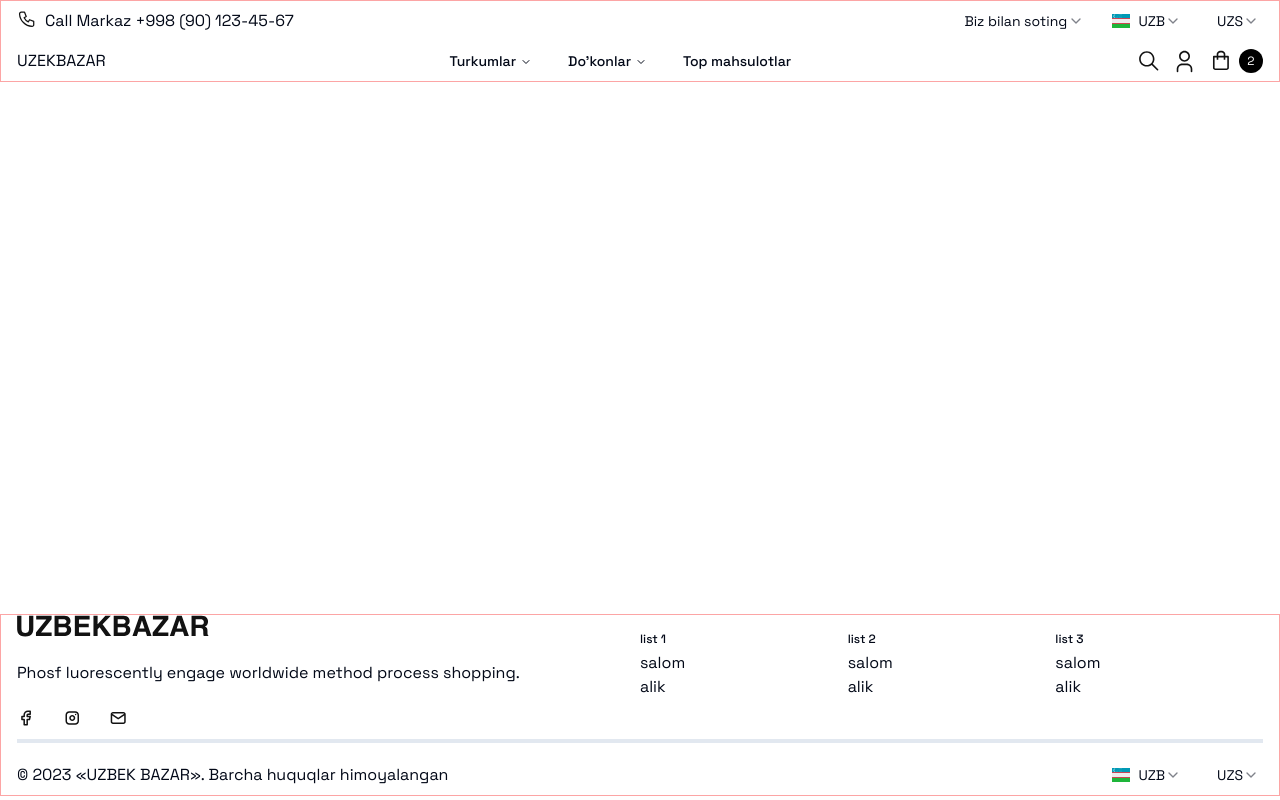
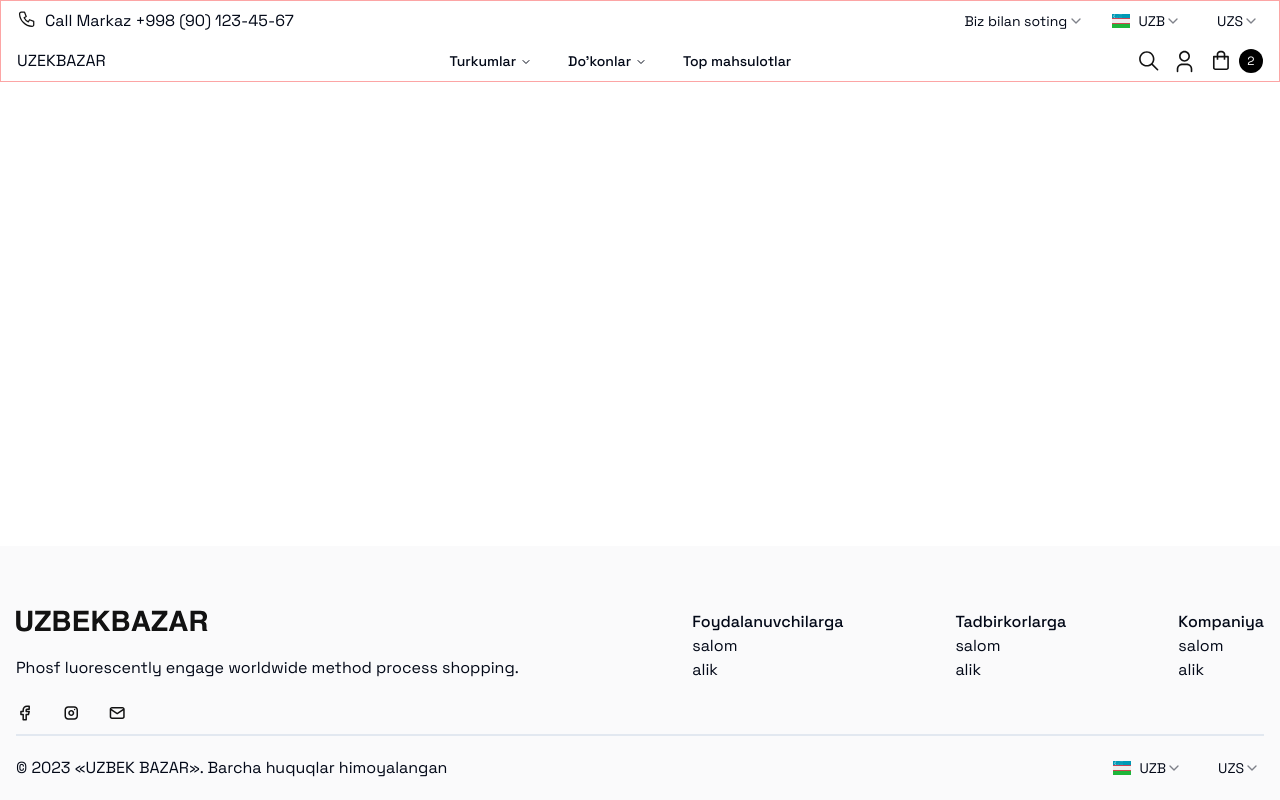
Before and after one commit to bekzodjonganiyev/uzbek-bazar, a React (Vite) app in the folder user/: page / in a window 1280 px wide. Built offline with nearby package versions, Linux system fonts and the light colour scheme; the HTML template or start-up script is replaced by a standard one.

Commit message:
customListShower replaced to customAccardion

```diff
--- a/user/package.json
+++ b/user/package.json
@@ -23,6 +23,7 @@
     "react": "^18.2.0",
     "react-dom": "^18.2.0",
     "react-router-dom": "^6.14.1",
+    "swiper": "^10.1.0",
     "tailwind-merge": "^1.14.0",
     "tailwindcss-animate": "^1.0.6"
   },
--- a/user/src/components/common/CustomAccardion.tsx
+++ b/user/src/components/common/CustomAccardion.tsx
@@ -6,24 +6,28 @@ import {
     AccordionItem,
     AccordionTrigger,
 } from "@/components/ui/accordion"
+import { Link } from "react-router-dom"
 
 interface Props {
-    items: {title:string, value:string, content:string[]}[],
+    items: { title: string, value: string, content: string[] }[],
+    className: string
 }
 
-export const CustomAccardion = ({ items }: Props): ReactElement => {
+export const CustomAccardion = ({ items, className }: Props): ReactElement => {
     return (
-        <Accordion type="single" collapsible>
+        <Accordion type="multiple" className={className}>
             {
                 items.map((item, idx) => (
                     <AccordionItem key={idx} value={item.value}>
                         <AccordionTrigger>{item.title}</AccordionTrigger>
                         <AccordionContent>
-                            {
-                                item.content.map((link, idx) => (
-                                    <a key={idx} href={link}>{link}</a>
-                                ))
-                            }
+                            <div className="flex flex-col gap-2">
+                                {
+                                    item.content.map((link, idx) => (
+                                        <Link key={idx} to={link}>{link}</Link>
+                                    ))
+                                }
+                            </div>
                         </AccordionContent>
                     </AccordionItem>
                 ))
--- a/user/src/components/common/CustomListShower.tsx
+++ b/user/src/components/common/CustomListShower.tsx
@@ -9,22 +9,22 @@ type Props = {
 export const CustomListShower = ({ title, items }: Props): ReactElement => {
   const [show, setShow] = useState<boolean>();
   return (
-    <div className="xs:w-full md:w-1/3 mt-3">
+    <div className="xs:w-full md:w-1/3 mt-3 border">
       <div
-        className="flex justify-between items-center cursor-pointer"
+        className="flex items-center cursor-pointer"
         onClick={() => { setShow(!show); console.log("first render") }}
       >
-        <h2 className="text-black-900 font-space-grotesk font-medium text-xs leading-6">
+        <h2 className="text-black-900 font-space-grotesk font-bold text-sm leading-6">
           {title}
         </h2>
         <div className="block md:hidden">
           <DownIcon />
         </div>
       </div>
-      <div className={`items ${show ? "block md:block" : "hidden md:block"}`}>
+      <div className={`${show ? "block md:block" : "hidden md:block"} h-0`}>
         {items.map((e, ind) => (
           <span
-            className="block text-text-blue font-inter text-base font-normal leading-6"
+            className="block font-inter text-base font-normal leading-6"
             key={ind}
           >
             {e}
--- a/user/src/components/footer/Footer.tsx
+++ b/user/src/components/footer/Footer.tsx
@@ -1,21 +1,13 @@
 import { ReactElement } from "react";
-import {
-  FacebookIcon,
-  InstaIcon,
-  LogoIcon,
-  MailIcon,
-  UzFlagIcon,
-  RuFlagIcon,
-  EnFlagIcon
-} from "@/assets/icons";
-import List from "./List";
-import { CustomSelect } from "@/components/common";
+import { FacebookIcon, InstaIcon, LogoIcon, MailIcon, UzFlagIcon, RuFlagIcon, EnFlagIcon } from "@/assets/icons";
+import { CustomSelect, CustomAccardion } from "@/components/common";
+import { Link } from "react-router-dom";
 
 export const Footer = (): ReactElement => {
   const footerLinks = [
-    { title: "list 1", items: ["salom", "alik"] },
-    { title: "list 2", items: ["salom", "alik"] },
-    { title: "list 3", items: ["salom", "alik"] },
+    { title: "Foydalanuvchilarga", value: "list 1", content: ["salom", "alik"] },
+    { title: "Tadbirkorlarga", value: "list 2", content: ["salom", "alik"] },
+    { title: "Kompaniya", value: "list 3", content: ["salom", "alik"] },
   ];
 
   const languages = [
@@ -31,14 +23,14 @@ export const Footer = (): ReactElement => {
   ]
 
   return (
-    <footer className="w-full mb-1">
-      <div className="container border border-red-300">
-        <div className="w-full flex flex-col md:flex-row justify-between">
+    <footer className="w-full bg-footer pt-16 pb-3">
+      <div className="container">
+        <div className="w-full flex flex-col lg:flex-row justify-between">
 
           {/* begin::LOGOS AND SOCIALS */}
-          <div className="w-1/2">
+          <div className="md:w-1/2">
             <LogoIcon />
-            <span className="text-black-600 font-inter text-base font-normal leading-6 block my-6">
+            <span className="text-base font-normal leading-6 block my-6">
               Phosf luorescently engage worldwide method process shopping.
             </span>
             <div className="space-x-7 hidden md:flex">
@@ -50,15 +42,27 @@ export const Footer = (): ReactElement => {
           {/* end::LOGOS AND SOCIALS */}
 
           {/* begin::LINKS */}
-          <div className="w-full md:w-1/2 flex flex-col md:flex-row justify-between">
-            {footerLinks.map((e, ind) => (
-              <List key={ind} title={e.title} items={e.items} />
-            ))}
+          <div className="max-md:mb-5">
+            <div className="lg:flex gap-28 hidden">
+              {
+                footerLinks.map(item => (
+                  <ul>
+                    <h2 className="text-base font-medium">{item.title}</h2>
+                    {
+                      item.content.map(subItem => (
+                        <li><Link to={subItem}>{subItem}</Link></li>
+                      ))
+                    }
+                  </ul>
+                ))
+              }
+            </div>
+            <CustomAccardion items={footerLinks} className="lg:hidden" />
           </div>
           {/* end::LINKS */}
         </div>
 
-        <hr className="hidden md:block my-3 border-2" />
+        <hr className="hidden md:block my-3 border" />
 
         <div className="xs:flex-col-reverse md:flex justify-between items-center">
           <h2 className="flex justify-center">
--- a/user/src/components/header/Header.tsx
+++ b/user/src/components/header/Header.tsx
@@ -1,6 +1,3 @@
-import { useState } from "react"
-
-
 import { Sheet } from "../ui/sheet"
 import { CustomSelect } from "@/components/common"
 import { SiderOpener, SiderBody, Menu } from "./header-elements"
@@ -20,10 +17,6 @@ export const Header = (): JSX.Element => {
     { label: "RUB", value: "rub" },
     { label: "USD", value: "usd" }
   ]
-
-
-
-  const [open, setOpen] = useState<boolean>(false)
 
   return (
     <header className="w-full">
--- a/user/src/components/header/header-elements.tsx
+++ b/user/src/components/header/header-elements.tsx
@@ -5,7 +5,7 @@ import { ChevronRight } from "lucide-react"
 import { HamburgerIcon } from "@/assets/icons"
 import { SheetContent, SheetTrigger } from "@/components/ui/sheet"
 import { NavigationMenu, NavigationMenuContent, NavigationMenuItem, NavigationMenuLink, NavigationMenuList, NavigationMenuTrigger, navigationMenuTriggerStyle } from "@/components/ui/navigation-menu"
-import { CustomListShower } from "@/components/common"
+import { CustomAccardion } from "@/components/common"
 
 import { cn } from "@/lib/utils"
 
@@ -17,16 +17,14 @@ export const SiderOpener = () => (
 
 export const SiderBody = () => {
   const footerLinks = [
-    { title: "list 1", items: ["salom", "alik"] },
-    { title: "list 2", items: ["salom", "alik"] },
-    { title: "list 3", items: ["salom", "alik"] },
+    { title: "Foydalanuvchilarga", value: "list 1", content: ["salom", "alik"] },
+    { title: "Tadbirkorlarga", value: "list 2", content: ["salom", "alik"] },
+    { title: "Kompaniya", value: "list 3", content: ["salom", "alik"] },
   ];
 
   return <SheetContent >
     <div className="mt-10">
-      {footerLinks.map((e, ind) => (
-        <CustomListShower key={ind} title={e.title} items={e.items} />
-      ))}
+      <CustomAccardion items={footerLinks} className=""/>
     </div>
   </SheetContent>
 }
--- a/user/tailwind.config.js
+++ b/user/tailwind.config.js
@@ -54,6 +54,7 @@ module.exports = {
           DEFAULT: "hsl(var(--card))",
           foreground: "hsl(var(--card-foreground))",
         },
+        footer: "#FAFAFB"
       },
       borderRadius: {
         lg: "var(--radius)",
```
Also changed, not shown: user/src/pages/HomePage.tsx (+0 -8 lines), 1 other file (tests, documents, lock files or other folders).
